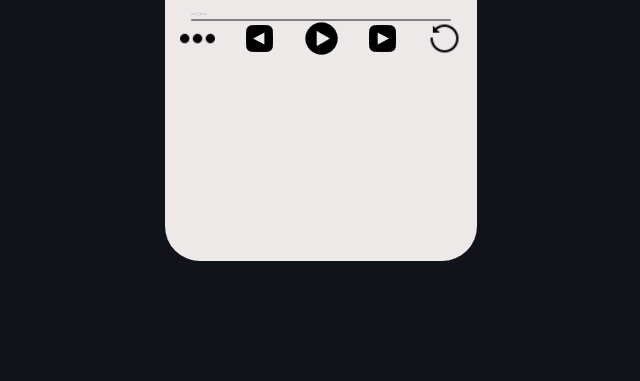
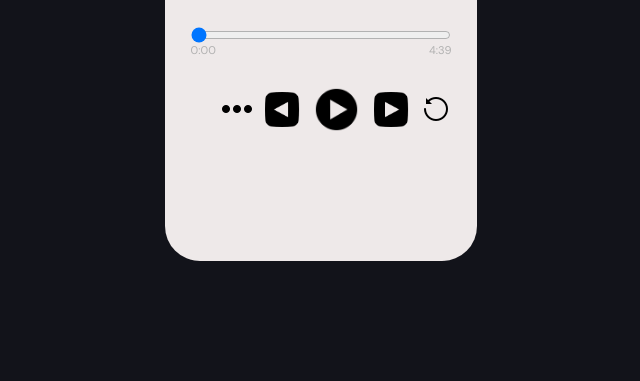
Before and after one commit to LaWass1864/MUSIC, a plain HTML site: page index.html in a window 1280 px wide. Shown: the part 459-840 px from the top of the page, without its empty margins (319-959 px from the left). Drawn offline with Linux system fonts and the light colour scheme.

Commit message:
commit de ce jour.

```diff
--- a/assets/styles/_settings.scss
+++ b/assets/styles/_settings.scss
@@ -29,3 +29,7 @@ body {
 li {
   list-style: none;
 }
+
+img{
+  cursor: pointer;
+}
--- a/assets/styles/layouts/_musicband.scss
+++ b/assets/styles/layouts/_musicband.scss
@@ -1,38 +1,29 @@
-.music-band{
-    background: pink;
-    position: relative;
-    margin: 0 auto;
-	width: 92.5%;
-#timeline{
-    span{
-        color: darken(white, 30%);
-		font-size: 7px;
-		position: absolute;
-		top: -10px;
+.music-band {
+  .card__time {
+    width: 100%;
+    color: #b1b1b1;
+    font-size: 0.7em;
+    display: flex;
+    flex-direction: column;
+    justify-content: center;
+    align-items: flex-start;
+    input {
+      width: 100%;
+    }
 
-        #current-time{
-            left: 0;
-        }
+    .card__time_info{
+      display: flex;
+      flex-direction: row;
+      justify-content: center;
+      align-items: center;
+      width: 100%;
 
-        #total-time{
-            right: 0;
-        }
+      .card__time_end{
+        margin-left: auto;
+      }
     }
-    .slider{
-        background-color: darken(white, 50%);
-		border-radius: 2px;
-		cursor: pointer;
-		height: 2px;
-		position: relative;
-		width: 100%;
-
-        .progress{
-            background-color: red;
-			height: 100%;
-			pointer-events: none;
-			position: absolute;
-			width: 0;
-        }
-    }
+  }
+  position: relative;
+  margin: 0 auto;
+  width: 92.5%;
 }
-}
--- a/assets/styles/layouts/_musiccontrol.scss
+++ b/assets/styles/layouts/_musiccontrol.scss
@@ -1,10 +1,13 @@
-.music-control{
-
-    display: flex;
-    justify-content: space-between;
-
-    img{
-        width: 35px;
-        height: 35px;
-    }
+.music-control {
+  max-width: 70%;
+  margin: 0 auto;
+  display: flex;
+  justify-content: space-between;
+  margin-top: 30px;
+  img {
+    width: 30%;
+    aspect-ratio: 4/3;
+    object-fit: contain;
+    mix-blend-mode: color-burn;
+  }
 }
--- a/assets/styles/layouts/_nav.scss
+++ b/assets/styles/layouts/_nav.scss
@@ -4,11 +4,12 @@ nav {
   justify-content: space-between;
 
   .settings {
-    display: flex;
+
     img {
-      width: 20px;
-      height: 20px;
-      margin-right: 5px;
+      width: 30%;
+      aspect-ratio: 4/3;
+      object-fit: contain;
+      mix-blend-mode: color-burn;
     }
   }
 }
--- a/index.html
+++ b/index.html
@@ -39,15 +39,13 @@
       </div>
 
       <div class="music-band">
-        <div id="timeline">
-            <span id="current-time">--:--</span>
-            <span id="total-time">--:--</span>
-            <div class="slider" data-direction="horizontal">
-                      <div class="progress">
-                          <div class="pin" id="progress-pin" data-method="rewind"></div>
-                      </div>
-                  </div>
-           </div>
+        <div class="card__time">
+          <input type="range" id="cardTimeRange" value= 0 step=0.01 name="time" min="0" max="4.39">
+          <div class="card__time_info">
+            <p id="cardTimeStart" class="card__time_start">0:00</p>
+            <p class="card__time_end">4:39</p>
+          </div>
+        </div>
       </div>
 
       <div class="music-control">
```
Also changed, not shown: assets/styles/index.css, 1 other file.
